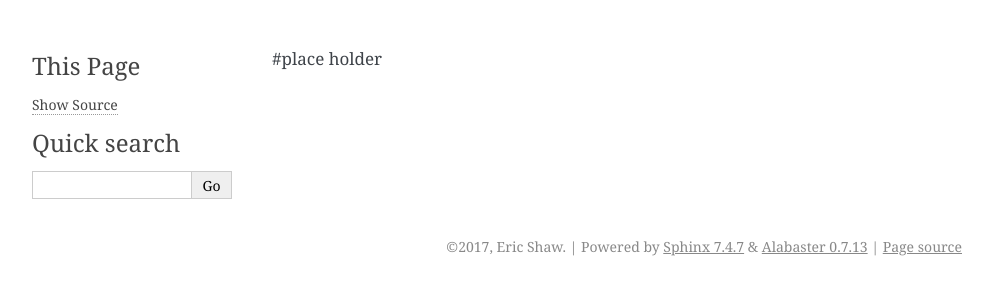
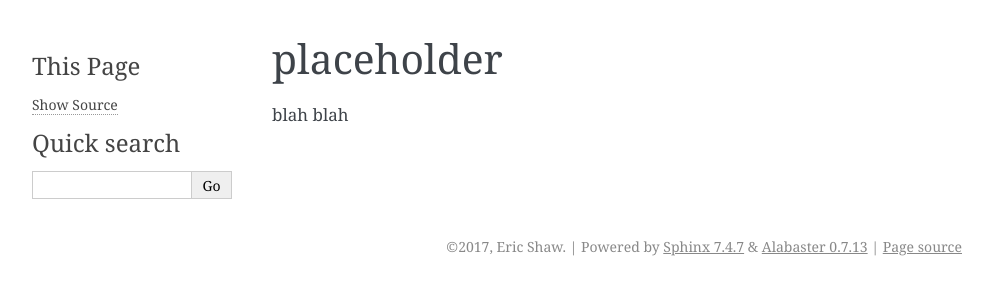
Before and after one commit to eric-s-s/dice-tables, a Sphinx documentation site: the page built from docs/the_dice.rst, in a window 1280 px wide. Shown: the top 300 px of the page, without its empty margins (148-1141 px from the left). Built offline with Sphinx 7.4.7, drawn with Linux system fonts in a browser that asks for light colours; pages that are not in the unit, such as notebooks, are missing from menus.

```diff
--- a/docs/nitty_gritty/events_objects.rst
+++ b/docs/nitty_gritty/events_objects.rst
@@ -1 +1,5 @@
-#place holder
+===========
+placeholder
+===========
+
+blah blah
--- a/docs/nitty_gritty/inheritance.rst
+++ b/docs/nitty_gritty/inheritance.rst
@@ -1 +1,5 @@
-#place holder
+===========
+placeholder
+===========
+
+blah blah
--- a/docs/the_basics.rst
+++ b/docs/the_basics.rst
@@ -1 +1,5 @@
-#place holder
+===========
+placeholder
+===========
+
+blah blah
--- a/docs/the_dice.rst
+++ b/docs/the_dice.rst
@@ -1 +1,5 @@
-#place holder
+===========
+placeholder
+===========
+
+blah blah
--- a/docs/the_dicetable.rst
+++ b/docs/the_dicetable.rst
@@ -1 +1,5 @@
-#placeholder
+===========
+placeholder
+===========
+
+blah blah
```
Also changed, not shown: 1 other file.
